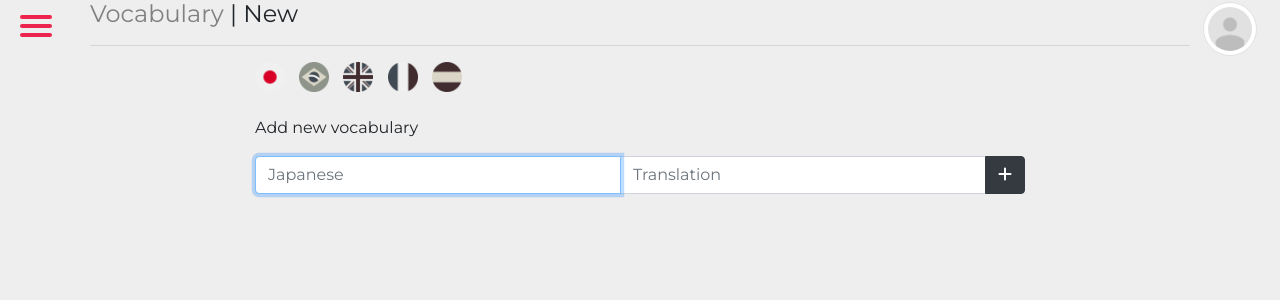
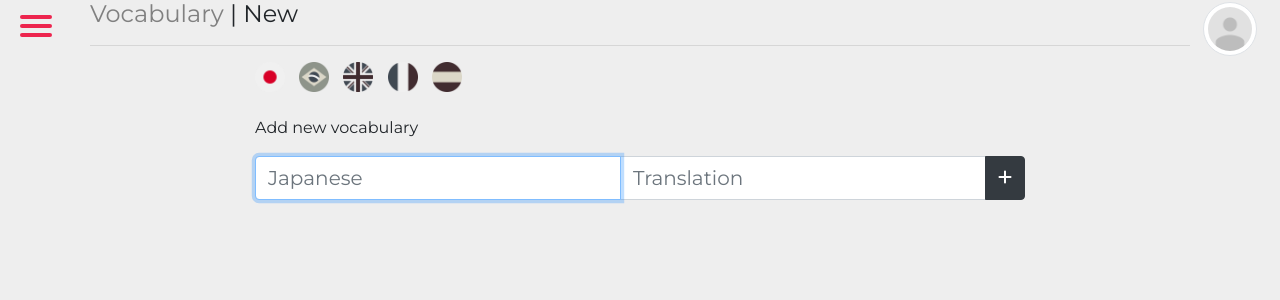
Before and after one commit to andreasmlanger/fuchs, a Django app: page /vocabulary/new in a window 1280 px wide. Shown: the part 15-315 px from the top of the page. Run offline with Django 5.2, Linux system fonts and the light colour scheme; the visitor is signed in with stand-in values (Sample User, id 1); data that the repository does not hold is empty; parts of the project's set-up code (start-up, migrations or seed data) failed here and were passed over; some libraries are stand-ins or nearby versions.

Commit message:
increase input size

```diff
--- a/vocabulary/templates/vocabulary/new.html
+++ b/vocabulary/templates/vocabulary/new.html
@@ -20,8 +20,8 @@
         <form id="addVocabForm" method="post" novalidate>
             {% csrf_token %}
             <div class="input-group mb-3">
-                <input id="word-1" name="word-1" type="text" class="form-control" autocomplete="off" placeholder="Japanese" required autofocus>
-                <input id="word-2" name="word-2" type="text" class="form-control" autocomplete="off" placeholder="Translation" required>
+                <input id="word-1" style="font-size: 20px" name="word-1" type="text" class="form-control" autocomplete="off" placeholder="Japanese" required autofocus>
+                <input id="word-2" style="font-size: 20px" name="word-2" type="text" class="form-control" autocomplete="off" placeholder="Translation" required>
                 <div class="input-group-append">
                     <button type="submit" class="btn btn-dark" data-toggle="tooltip" data-placement="top" title="Add"><i class="fa-solid fa-plus"></i></button>
                 </div>
```
